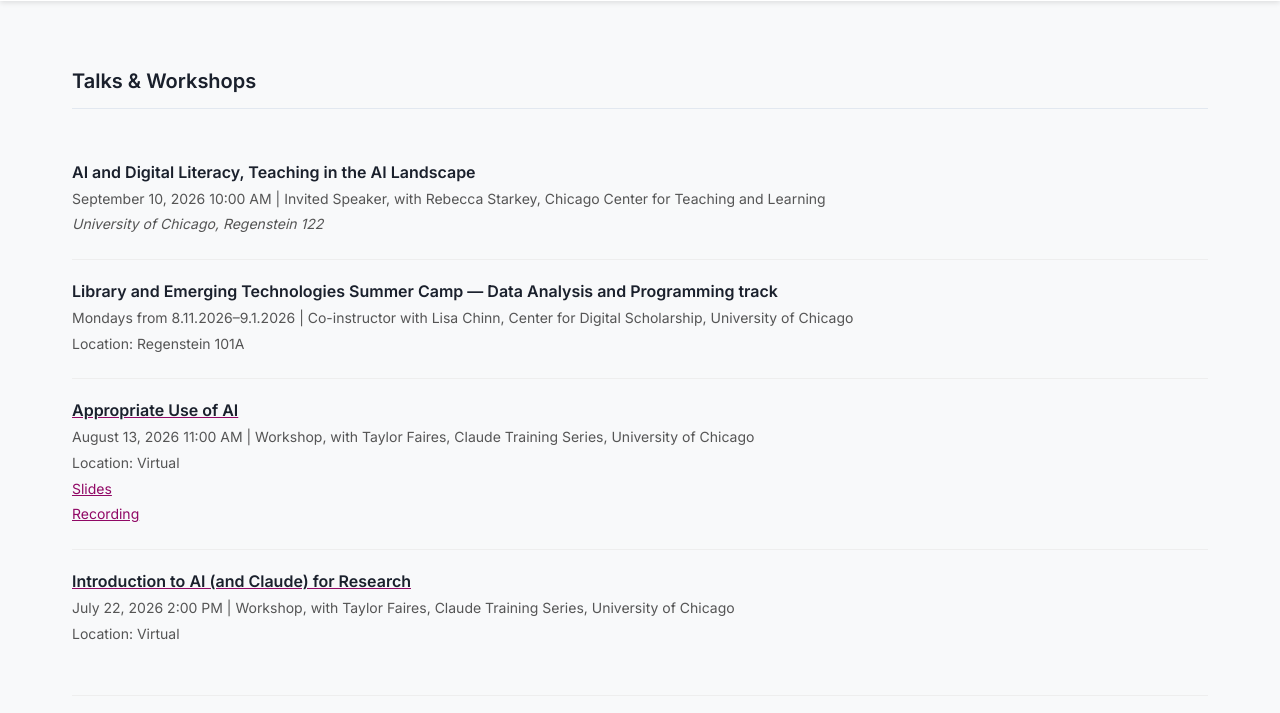
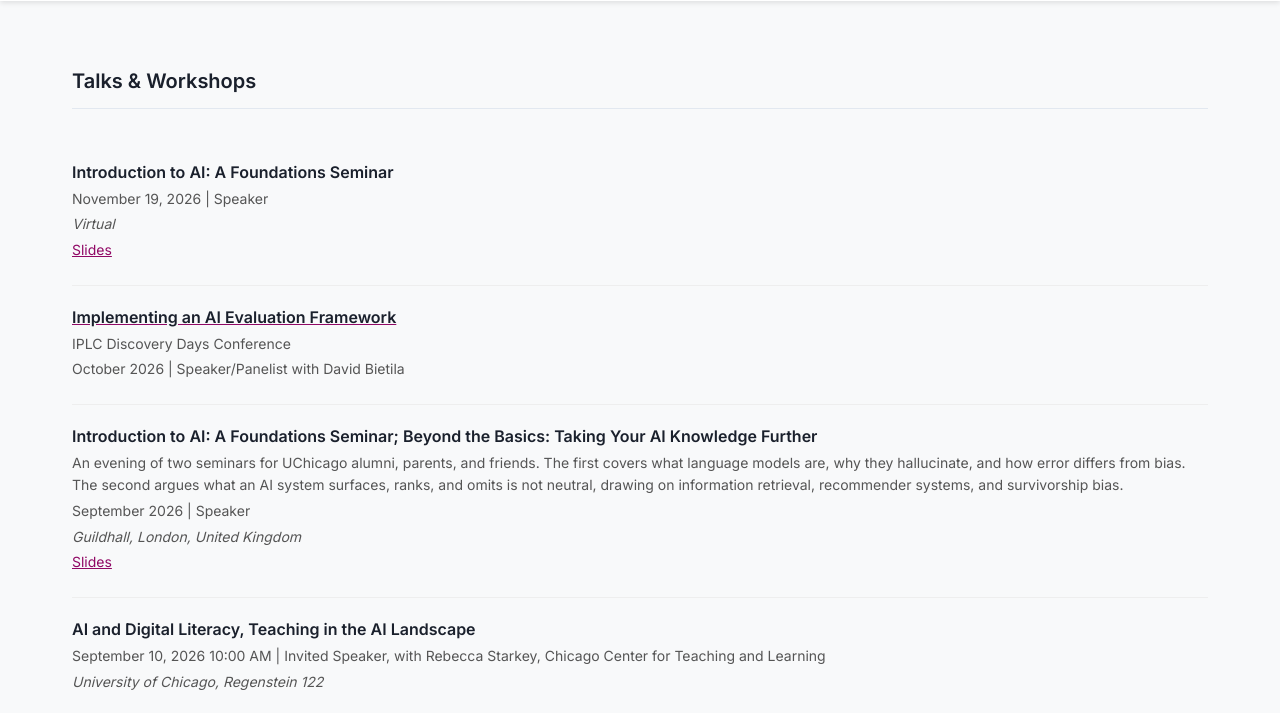
Before and after one commit to Lois-Wong/lois-wong.github.io, a plain HTML site: page all_talks.html in a window 1280 px wide. Shown: the part 80-793 px from the top of the page. Drawn offline with Linux system fonts and the light colour scheme; some icons are missing.

Commit message:
CFA IS OUTgit add .git add .git add .git add .! also add a few more talks ;-;

```diff
--- a/all_talks.html
+++ b/all_talks.html
@@ -31,6 +31,32 @@
         <section id="talks" class="talks">
             <h2>Talks & Workshops</h2>
             <div class="talks-container">
+
+                <div class="talk">
+                    <h4>Introduction to AI: A Foundations Seminar</h4></a>
+                    <p>November 19, 2026 | Speaker</p>
+                    <p><i>Virtual</i></p>
+                    <p><a href="Files/UK AI Webinar.pdf" target="_blank" rel="noopener noreferrer">Slides</a></p>
+
+
+                </div>
+
+                <div class="talk">
+                    <a href="https://sites.harvard.edu/iplc-discovery-days/"><h4>Implementing an AI Evaluation Framework</h4></a>
+                    <p>IPLC Discovery Days Conference</p>
+                    <p>October 2026 | Speaker/Panelist with David Bietila</p>
+                </div>
+
+                <div class="talk">
+                    <h4>Introduction to AI: A Foundations Seminar; Beyond the Basics: Taking Your AI Knowledge Further</h4>
+                    <p>An evening of two seminars for UChicago alumni, parents, and friends. The first covers what language models are, why they hallucinate,
+                        and how error differs from bias. The second argues what an AI system surfaces, ranks, and omits is not neutral, drawing on information retrieval, recommender
+                        systems, and survivorship bias.</p>
+                    <p>September 2026 | Speaker</p>
+                    <p><i>Guildhall, London, United Kingdom</i></p>
+                    <p><a href="Files/London Talks.pdf" target="_blank" rel="noopener noreferrer">Slides</a></p>
+                </div>
+
 
                 <div class="talk">
                     <h4>AI and Digital Literacy, Teaching in the AI Landscape</h4>
```
Also changed, not shown: index.html (+4 -3 lines), 1 other file.
